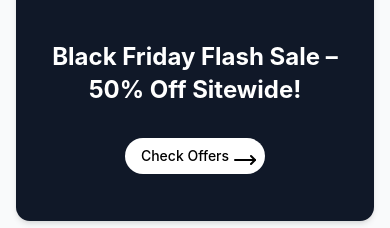
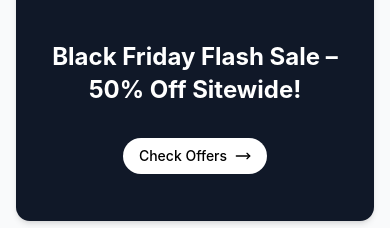
Before and after one commit to Hrithik450/eCom, a React (Vite) app: page / in a window 390 px wide. Shown: the part 2780-3008 px from the top of the page. Built offline with nearby package versions, Linux system fonts and the light colour scheme.

Commit message:
7thcommit

```diff
--- a/src/components/layout/navbar/menu/mobileMenu.jsx
+++ b/src/components/layout/navbar/menu/mobileMenu.jsx
@@ -1,6 +1,6 @@
 import React, { useState } from "react";
 import { navLinks } from "../../../../utils/constants";
-import { ChevronRight, Menu } from "lucide-react";
+import { ArrowLeft, ChevronRight, Menu } from "lucide-react";
 import SearchAction from "../actions/searchAction";
 import CartAction from "../actions/cartAction";
 import Logo from "../logo";
@@ -53,9 +53,10 @@ const MobileMenu = ({ activeLink, setActiveLink }) => {
               {menuStack.length > 1 ? (
                 <button
                   onClick={handleBack}
-                  className="text-gray-700 p-2 hover:bg-gray-100 rounded-full"
+                  className="text-gray-700 p-2 hover:bg-gray-100 rounded-full flex items-center justify-between"
                 >
-                  ← Back
+                  <ArrowLeft className="mr-1 h-4 w-4" />
+                  <span>Back</span>
                 </button>
               ) : (
                 <div
--- a/src/components/offerSection.jsx
+++ b/src/components/offerSection.jsx
@@ -47,10 +47,8 @@ const OfferSection = () => {
               href="#"
               className="inline-flex items-center gap-1 sm:gap-2 bg-white text-black font-medium sm:font-semibold text-sm sm:text-md py-2 px-4 sm:py-3 sm:px-6 rounded-full hover:bg-gray-100 transition"
             >
-              Check Offers
-              <span className="w-4 h-4 sm:w-5 sm:h-5">
-                <MoveRight />
-              </span>
+              <span>Check Offers</span>
+              <MoveRight className="ml-1 w-4 h-4" />
             </a>
           </div>
         </div>
```
